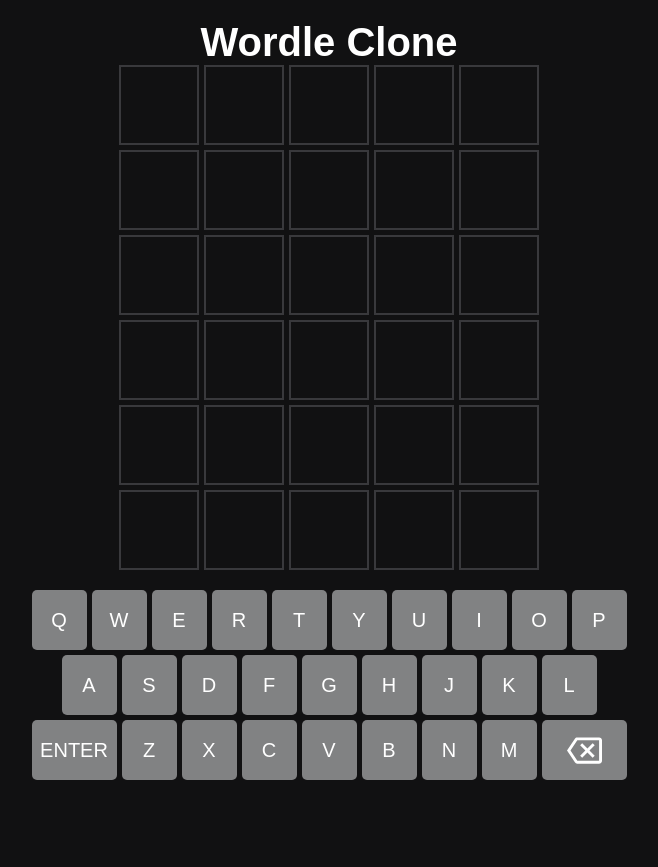
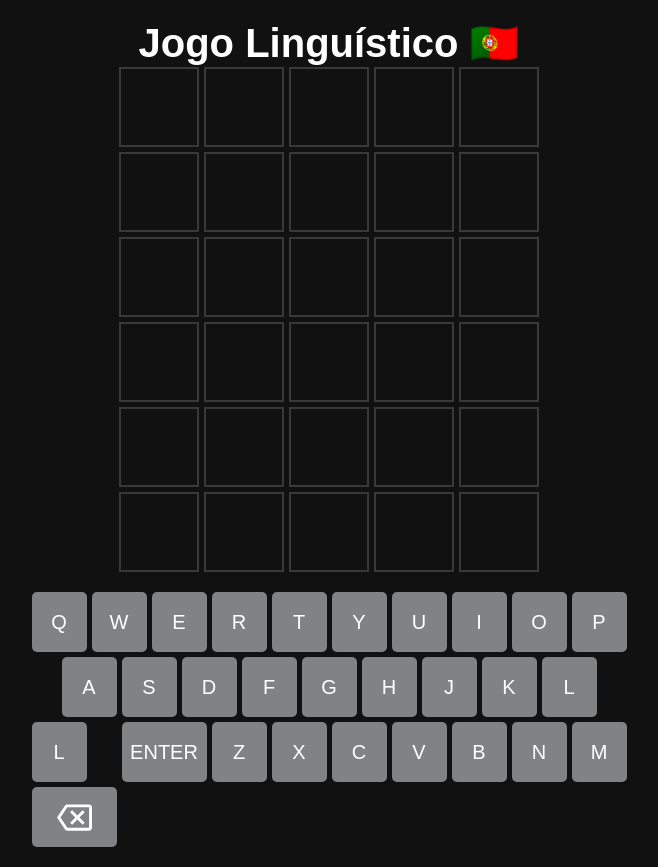
Before and after one commit to trixrtrit/terma, a plain HTML site: page index.html in a window 1280 px wide. Shown: the whole page, without its empty margins (311-969 px from the left). Before the commit the page ends 800 px from the top, so only its background shows below. Drawn offline with Linux system fonts and the light colour scheme.

Commit message:
add fixes for UI

```diff
--- a/index.html
+++ b/index.html
@@ -6,10 +6,10 @@
     <meta name="viewport" content="width=device-width, initial-scale=1.0" />
     <link rel="stylesheet" href="styles.css" />
     <script src="main.js" defer></script>
-    <title>Wordle Clone</title>
+    <title>Jogo Linguístico 🇵🇹</title>
   </head>
   <body>
-    <h1>Wordle Clone</h1>
+    <h1>Jogo Linguístico 🇵🇹</h1>
 
     <div class="alert-container" data-alert-container></div>
 
@@ -69,6 +69,7 @@
       <button class="key" data-key="J">J</button>
       <button class="key" data-key="K">K</button>
       <button class="key" data-key="L">L</button>
+      <button class="key" data-key="Ç">L</button>
 
       <div class="space"></div>
 
```
